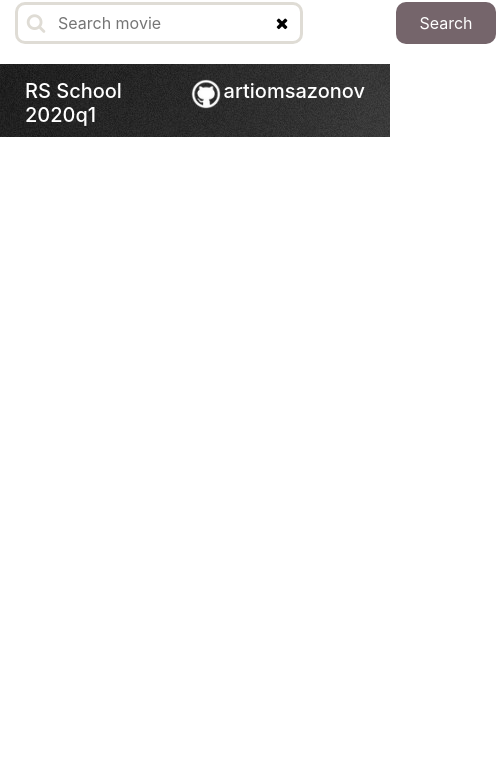
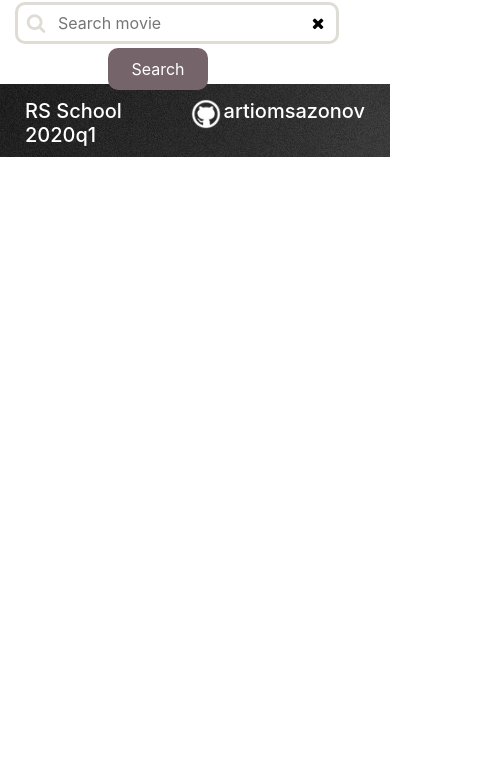
Before and after one commit to artiomsazonov/MovieSearch, a website: page assets/src/index.html in a window 390 px wide. Shown: the part 74-844 px from the top of the page, 496 px wide, since content can reach past the window. Drawn offline with nearby package versions, Linux system fonts and the light colour scheme; files that its build step writes are made by us from their sources.

Commit message:
feat: add adaptiv search

```diff
--- a/assets/src/style/main.scss
+++ b/assets/src/style/main.scss
@@ -41,5 +41,5 @@
 @import "../../../node_modules/bootstrap/scss/_print";
 
 // Подключение своих SCSS файлов
+@import "keyboard";
 @import "my";
-@import "keyboard";
--- a/assets/src/style/my.scss
+++ b/assets/src/style/my.scss
@@ -141,6 +141,29 @@ input:focus {
   }
 }
 
+@media screen and (max-width: 820px) {
+  form {
+    position: relative;
+    width: 70%;
+    text-align: center;
+  }
+}
+@media screen and (max-width: 650px) {
+  #pageContainer {
+    padding-top: 40px;
+  }
+  form {
+    width: 90%;}
+  .loading{
+    top: 46px;
+    left: 0;
+  }
+  .keyboardInputInitiator{
+  position: absolute;
+  top: 46px;
+  left: 0;
+  }
+}
 
 .none{
   display: none;
```
Also changed, not shown: assets/build/css/main.css, assets/build/css/main.min.css, 1 other file.
